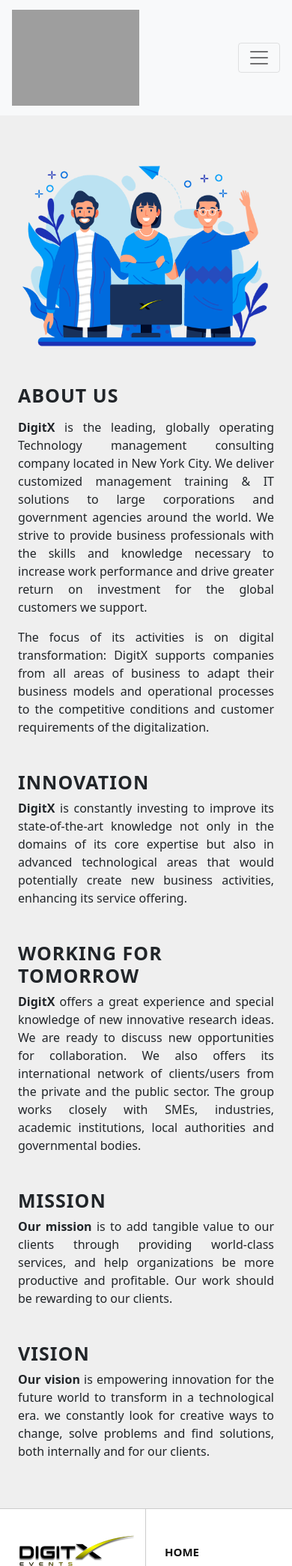
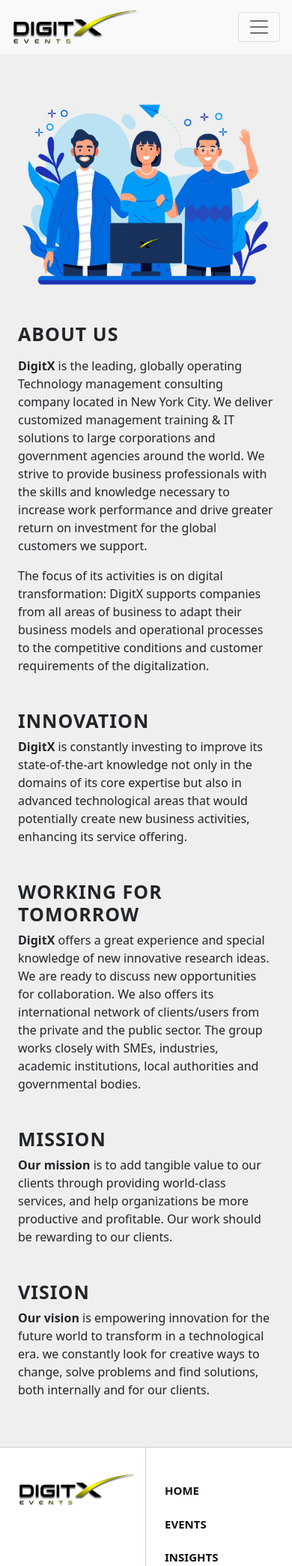
Before and after one commit to digitxevents/Digitxevents, a PHP site: page /digitxevents/about-us/index.php in a window 390 px wide. Shown: the top 2089 px of the page at 75% size. Run offline with PHP 8.4, Linux system fonts and the light colour scheme; grey boxes are pictures that could not be loaded.

Commit message:
About us QA fixing

```diff
--- a/about-us/css/media.css
+++ b/about-us/css/media.css
@@ -22,7 +22,7 @@
     .about-us .innovation{
         margin-top: 30px;
     }
-    .about-us p{
-        text-align: justify;
+    .about-right p{
+        text-align: left;
     }
 }
--- a/header.php
+++ b/header.php
@@ -50,7 +50,7 @@
 <div class="dxe-mobile-header">
 <nav class="navbar navbar-expand-lg navbar-light bg-light">
 <div class="container-fluid px-3">
-  <a class="navbar-brand" href="http://localhost/digitxevents"><img class="logo" src="https://digitxevents.com/wp-content/uploads/2021/07/cropped-EVENTS.png" alt="Digitx Events"></a>
+  <a class="navbar-brand" href="http://localhost/digitxevents"><img class="logo" src="img/logo.png" alt="Digitx Events"></a>
   <button class="navbar-toggler" type="button" data-bs-toggle="collapse" data-bs-target="#navbarNavDropdown" aria-controls="navbarNavDropdown" aria-expanded="false" aria-label="Toggle navigation">
     <span class="navbar-toggler-icon"></span>
   </button>
```
